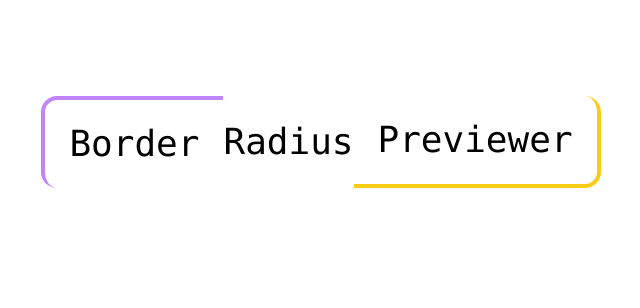
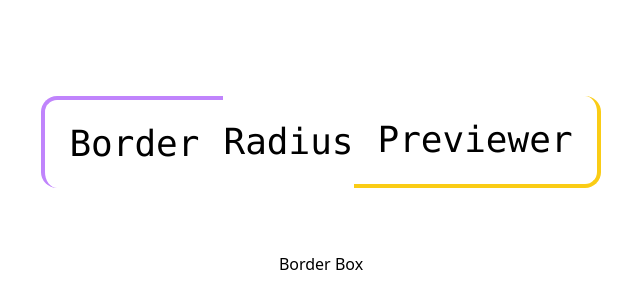
Before and after one commit to sarmaakondi/border-radius-previewer, a React (Vite) app: page / in a window 1280 px wide. Shown: the top 308 px of the page, without its empty margins (319-959 px from the left). Built offline with nearby package versions, Linux system fonts and the light colour scheme.

Commit message:
Create BorderBox placeholder component, update the UI layout in Header component

```diff
--- a/src/App.jsx
+++ b/src/App.jsx
@@ -1,11 +1,13 @@
 import "./App.css";
 import Header from "./Header";
+import BorderBox from "./BorderBox";
 
 function App() {
     return (
-        <div className="flex items-center justify-center px-4 py-8 md:px-8 md:py-12 lg:px-12 lg:py-16">
+        <>
             <Header />
-        </div>
+            <BorderBox />
+        </>
     );
 }
 
--- /dev/null
+++ b/src/BorderBox.jsx
@@ -0,0 +1,5 @@
+function BorderBox() {
+    return <h1>Border Box</h1>;
+}
+
+export default BorderBox;
--- a/src/Header.jsx
+++ b/src/Header.jsx
@@ -1,6 +1,6 @@
 function Header() {
     return (
-        <>
+        <div className="flex items-center justify-center px-4 py-8 md:px-8 md:py-12 lg:px-12 lg:py-16">
             <span className="text-2xl md:text-3xl lg:text-4xl font-mono p-2 md:p-4 lg:p-6 border-l-4 border-t-4 rounded-l-2xl border-purple-400">
                 Border
             </span>
@@ -10,7 +10,7 @@ function Header() {
             <span className="text-2xl md:text-3xl lg:text-4xl font-mono p-2 md:p-4 lg:p-6 border-r-4 border-b-4 rounded-r-2xl border-yellow-400">
                 Previewer
             </span>
-        </>
+        </div>
     );
 }
 
```
